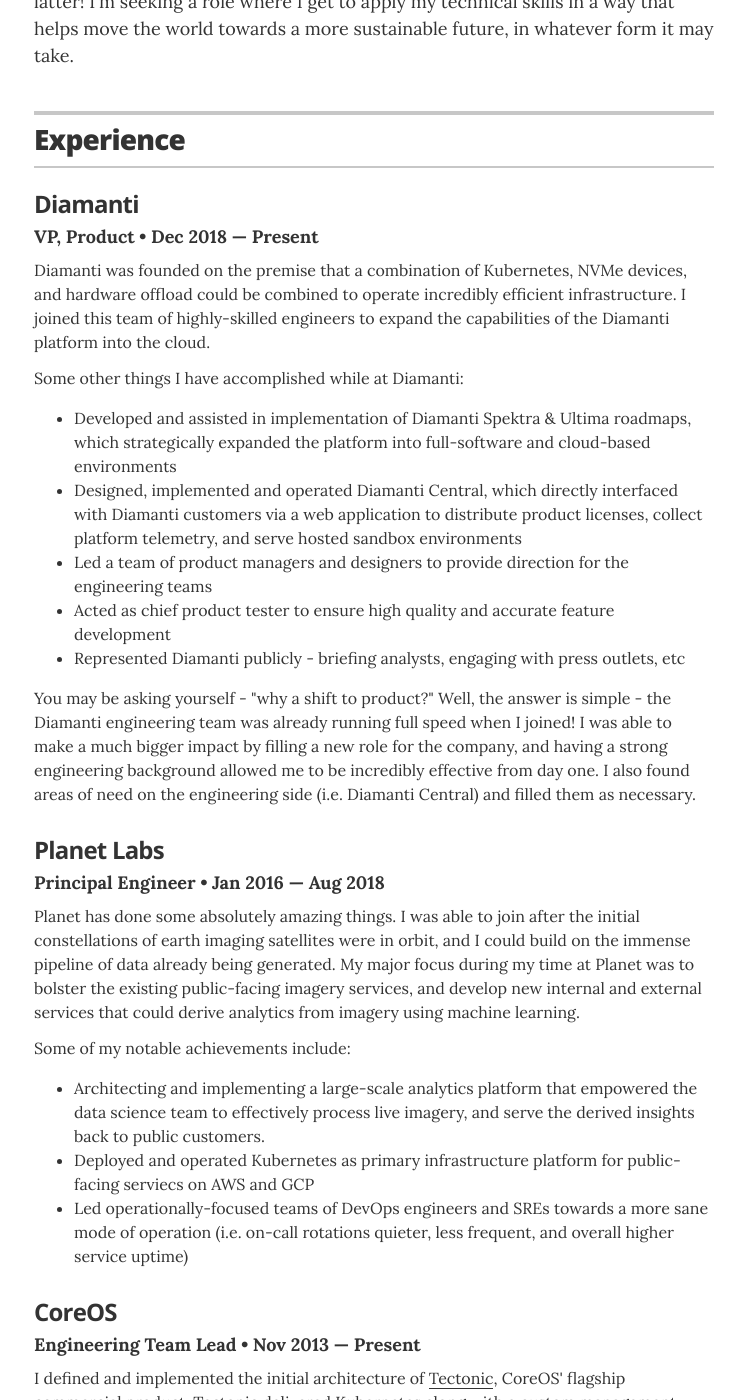
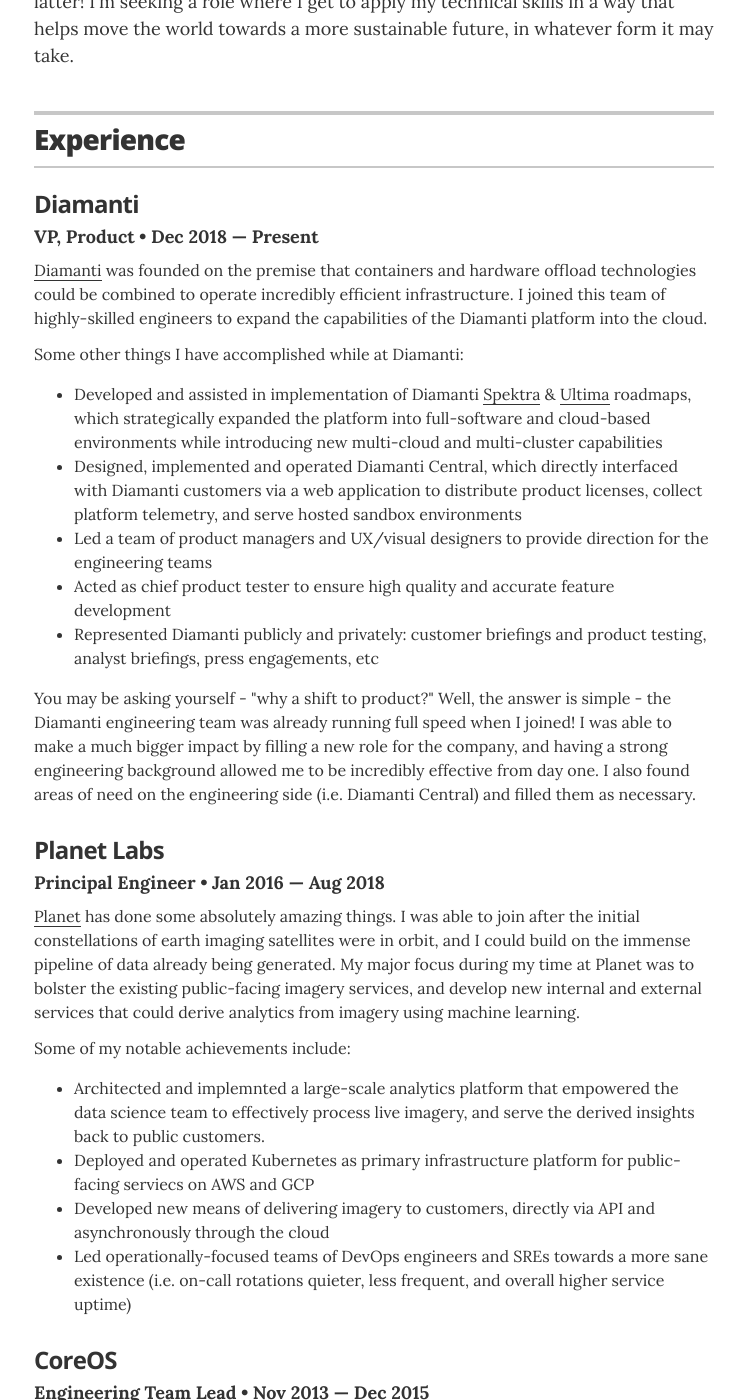
Before and after one commit to bcwaldon/bcwaldon.github.io, a Jekyll site: the page built from resume.html, in a window 1280 px wide and 1400 px high, scrolled down 432 px. Shown: the whole window, without its empty margins (266-1011 px from the left). Built offline with Jekyll 4.4.1, drawn with Linux system fonts in a browser that asks for light colours.

Commit message:
more resume updates

```diff
--- a/_layouts/resume.html
+++ b/_layouts/resume.html
@@ -39,16 +39,16 @@
           <h3 class="resume-item-title">Diamanti</h3>
           <h4 class="resume-item-details">VP, Product &bull; Dec 2018 &mdash; Present</h4>
 
-	  <p class="resume-item-copy">Diamanti was founded on the premise that a combination of Kubernetes, NVMe devices, and hardware offload could be combined to operate incredibly efficient infrastructure. I joined this team of highly-skilled engineers to expand the capabilities of the Diamanti platform into the cloud.</p>
+	  <p class="resume-item-copy"><a href="https://diamanti.com/">Diamanti</a> was founded on the premise that containers and hardware offload technologies could be combined to operate incredibly efficient infrastructure. I joined this team of highly-skilled engineers to expand the capabilities of the Diamanti platform into the cloud.</p>
 
           <p class="resume-item-copy">Some other things I have accomplished while at Diamanti:</p>
 
           <ul class="resume-item-list">
-            <li>Developed and assisted in implementation of Diamanti Spektra &amp; Ultima roadmaps, which strategically expanded the platform into full-software and cloud-based environments</li>
+		  <li>Developed and assisted in implementation of Diamanti <a href="https://diamanti.com/product/diamanti-spektra/">Spektra</a> &amp; <a href="https://diamanti.com/product/diamanti-ultima/">Ultima</a> roadmaps, which strategically expanded the platform into full-software and cloud-based environments while introducing new multi-cloud and multi-cluster capabilities</li>
 	    <li>Designed, implemented and operated Diamanti Central, which directly interfaced with Diamanti customers via a web application to distribute product licenses, collect platform telemetry, and serve hosted sandbox environments</li>
-	    <li>Led a team of product managers and designers to provide direction for the engineering teams</li>
+	    <li>Led a team of product managers and UX/visual designers to provide direction for the engineering teams</li>
             <li>Acted as chief product tester to ensure high quality and accurate feature development</li>
-	    <li>Represented Diamanti publicly - briefing analysts, engaging with press outlets, etc</li>
+	    <li>Represented Diamanti publicly and privately: customer briefings and product testing, analyst briefings, press engagements, etc</li>
           </ul>
 
 	  <p class="resume-item-copy">You may be asking yourself - "why a shift to product?" Well, the answer is simple - the Diamanti engineering team was already running full speed when I joined! I was able to make a much bigger impact by filling a new role for the company, and having a strong engineering background allowed me to be incredibly effective from day one. I also found areas of need on the engineering side (i.e. Diamanti Central) and filled them as necessary.</p>
@@ -61,25 +61,24 @@
           <h3 class="resume-item-title">Planet Labs</h3>
           <h4 class="resume-item-details">Principal Engineer &bull; Jan 2016 &mdash; Aug 2018</h4>
 
-          <p class="resume-item-copy">Planet has done some absolutely amazing things. I was able to join after the initial constellations of earth imaging satellites were in orbit, and I could build on the immense pipeline of data already being generated. My major focus during my time at Planet was to bolster the existing public-facing imagery services, and develop new internal and external services that could derive analytics from imagery using machine learning.</p>
+	  <p class="resume-item-copy"><a href="https://www.planet.com/">Planet</a> has done some absolutely amazing things. I was able to join after the initial constellations of earth imaging satellites were in orbit, and I could build on the immense pipeline of data already being generated. My major focus during my time at Planet was to bolster the existing public-facing imagery services, and develop new internal and external services that could derive analytics from imagery using machine learning.</p>
 
           <p class="resume-item-copy">Some of my notable achievements include:</p>
 
           <ul class="resume-item-list">
-            <li>Architecting and implementing a large-scale analytics platform that empowered the data science team to effectively process live imagery, and serve the derived insights back to public customers.</li>
+            <li>Architected and implemnted a large-scale analytics platform that empowered the data science team to effectively process live imagery, and serve the derived insights back to public customers.</li>
 	    <li>Deployed and operated Kubernetes as primary infrastructure platform for public-facing serviecs on AWS and GCP</li>
-	    <li>Led operationally-focused teams of DevOps engineers and SREs towards a more sane mode of operation (i.e. on-call rotations quieter, less frequent, and overall higher service uptime) </li>
+	    <li>Developed new means of delivering imagery to customers, directly via API and asynchronously through the cloud</li>
+	    <li>Led operationally-focused teams of DevOps engineers and SREs towards a more sane existence (i.e. on-call rotations quieter, less frequent, and overall higher service uptime) </li>
           </ul>
 
 	</div>
         <!-- end of resume-item -->
 
-
-
         <!-- begin resume-item -->
         <div class="resume-item">
           <h3 class="resume-item-title">CoreOS</h3>
-          <h4 class="resume-item-details">Engineering Team Lead &bull; Nov 2013 &mdash; Present</h4>
+          <h4 class="resume-item-details">Engineering Team Lead &bull; Nov 2013 &mdash; Dec 2015</h4>
 
           <p class="resume-item-copy">I defined and implemented the initial architecture of <a href="https://tectonic.com">Tectonic</a>, CoreOS' flagship commercial product. Tectonic delivered <a href="http://kubernetes.io">Kubernetes</a> along with a custom management plane to enterprise customers. I was instrumental in establishing the early access program, and I built a cohesive development team around the product, eventually releasing GA in early November, 2015.</p>
 
```
